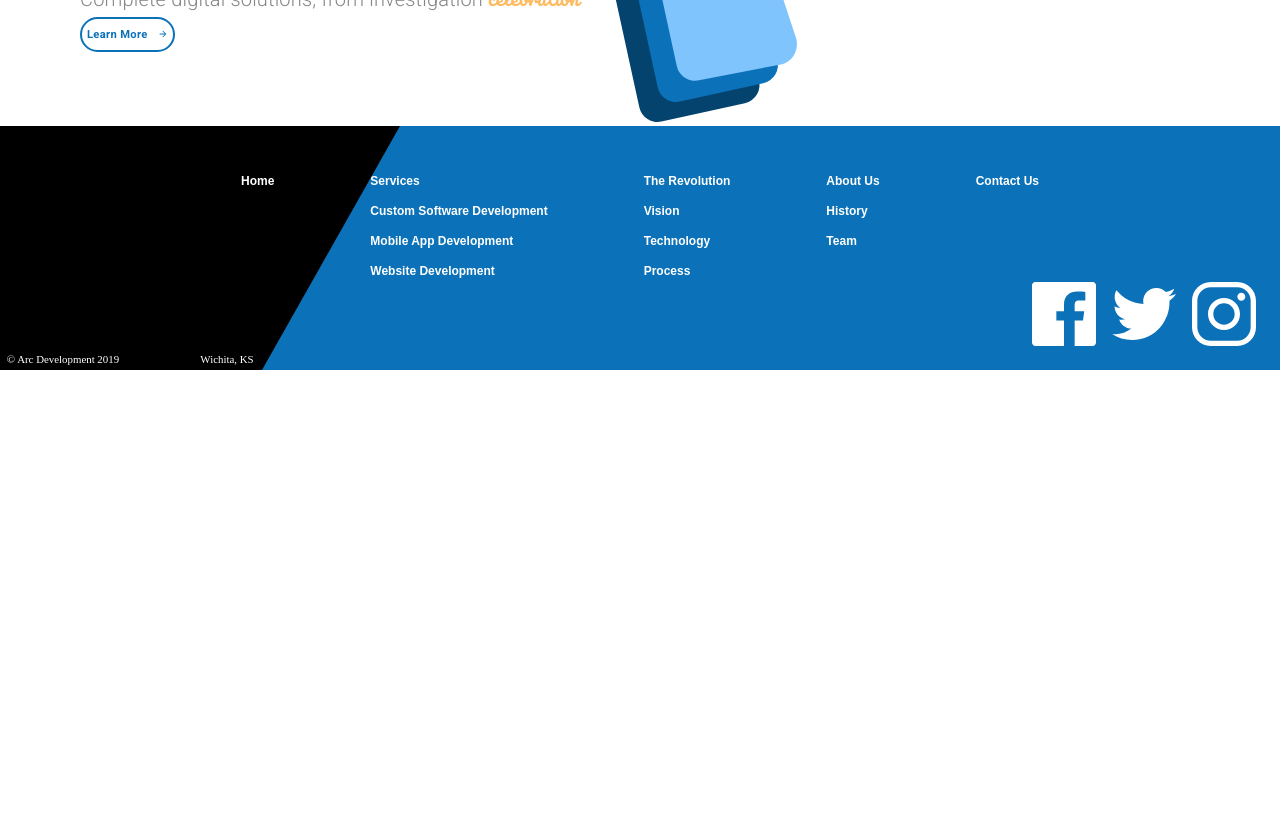
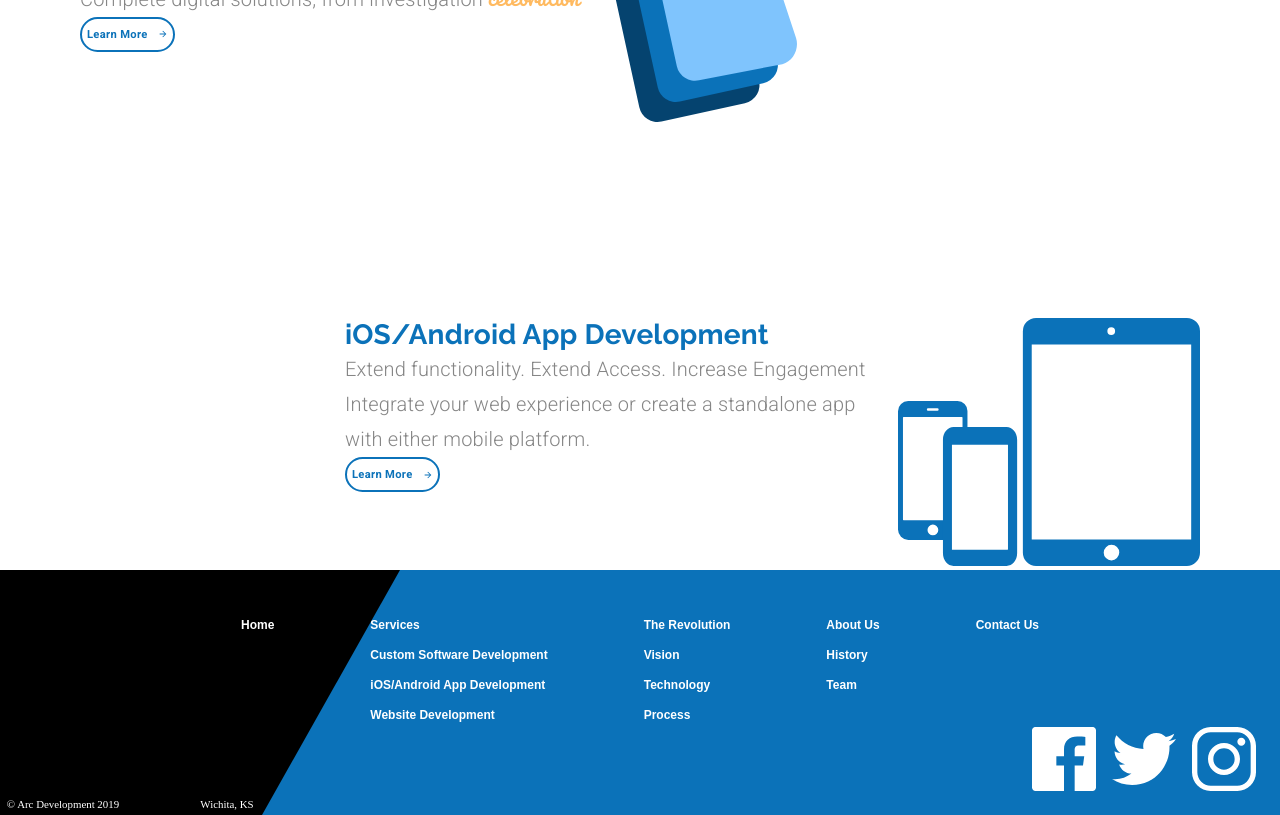
Before and after one commit to NicolaDeastra/MaterialUI-Company-Website, a React (Create React App) app: page / in a window 1280 px wide. Shown: the part 880-1695 px from the top of the page. Before the commit the page ends 1250 px from the top, so only its background shows below. Built offline with nearby package versions, Linux system fonts and the light colour scheme.

Commit message:
add iOS/Android block service

```diff
--- a/src/components/LandingPage.js
+++ b/src/components/LandingPage.js
@@ -9,6 +9,7 @@
 
 import animationData from "../animations/landinganimation/data";
 import customSoftwareIcon from "../assets/Custom Software Icon.svg";
+import mobileAppsIcon from "../assets/mobileIcon.svg";
 
 const useStyles = makeStyles((theme) => ({
   animation: {
@@ -138,7 +139,7 @@
       </Grid>
       <Grid item>
         {" "}
-        {/*-----Services Block-----*/}
+        {/*-----Custom software Block-----*/}
         <Grid
           container
           direction="row"
@@ -178,6 +179,47 @@
           </Grid>
         </Grid>
       </Grid>
+      <Grid item>
+        {" "}
+        {/*-----Android/iOS Block-----*/}
+        <Grid
+          container
+          direction="row"
+          justify={matchesSM ? "center" : "flex-end"}
+          className={classes.serviceContainer}
+        >
+          <Grid
+            item
+            style={{
+              textAlign: matchesSM ? "center" : undefined,
+            }}
+          >
+            <Typography variant="h4">iOS/Android App Development</Typography>
+            <Typography variant="subtitle1" className={classes.subtitle}>
+              Extend functionality. Extend Access. Increase Engagement
+            </Typography>
+            <Typography variant="subtitle1">
+              Integrate your web experience or create a standalone app
+              {matchesSM ? null : <br />} with either mobile platform.
+            </Typography>
+            <Button variant="outlined" className={classes.learnButton}>
+              <span style={{ marginRight: 10 }}>Learn More </span>
+              <ButtonArrow
+                width={10}
+                height={10}
+                fill={theme.palette.common.blue}
+              />
+            </Button>
+          </Grid>
+          <Grid item style={{ marginRight: matchesSM ? 0 : "5em" }}>
+            <img
+              className={classes.icon}
+              alt="mobile phone icon"
+              src={mobileAppsIcon}
+            />
+          </Grid>
+        </Grid>
+      </Grid>
     </Grid>
   );
 }
--- a/src/components/ui/Footer.js
+++ b/src/components/ui/Footer.js
@@ -113,7 +113,7 @@
                 to="/mobileapps"
                 className={classes.link}
               >
-                Mobile App Development
+                iOS/Android App Development
               </Grid>
               <Grid
                 item
--- a/src/components/ui/Header.js
+++ b/src/components/ui/Header.js
@@ -159,7 +159,7 @@
       selectedIndex: 1,
     },
     {
-      name: "Mobile App Development",
+      name: "iOS/Android App Development",
       link: "/mobileapps",
       activeIndex: 1,
       selectedIndex: 2,
```
